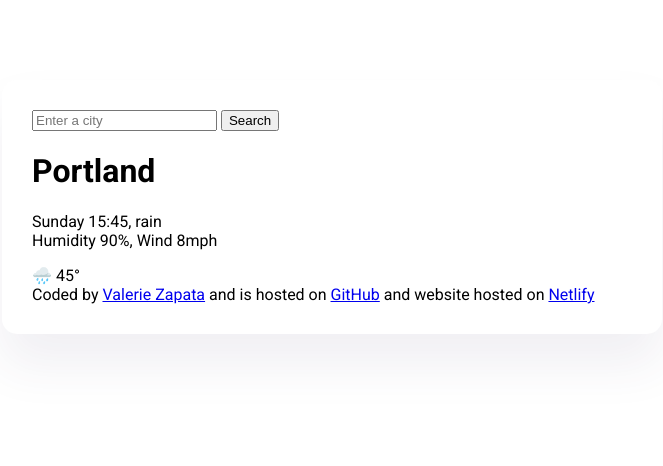
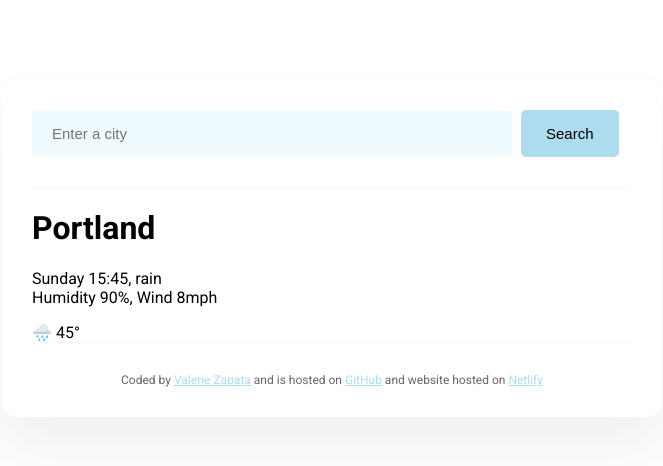
Before and after one commit to vzapata18/Final-weather-app, a plain HTML site: page index.html in a window 1280 px wide. Shown: the whole page, without its empty margins (308-971 px from the left). Drawn offline with Linux system fonts and the light colour scheme.

Commit message:
added search bar classes and style

```diff
--- a/index.css
+++ b/index.css
@@ -1,6 +1,10 @@
 body {
   background-color: white;
   font-family: "Roboto", sans-serif;
+}
+
+a {
+  color: #acdcee;
 }
 
 .weather-app {
@@ -11,3 +15,34 @@ body {
   box-shadow: 0 30px 50px rgba(65, 50, 100, 0.08);
   border-radius: 15px;
 }
+
+header {
+  border-bottom: 1px solid #f0fbff;
+  padding: 0 0 30px 0;
+}
+
+.search-form-input {
+  background-color: #f0fbff;
+  border: none;
+  border-radius: 5px;
+  width: 80%;
+  font-size: 15px;
+  padding: 15px 20px;
+}
+
+.search-form-button {
+  background-color: #acdcee;
+  padding: 15px 25px;
+  border-radius: 5px;
+  border: none;
+  margin-left: 5px;
+  font-size: 15px;
+}
+
+footer {
+  border-top: 1px solid #f0fbff;
+  padding: 30px 0 0;
+  text-align: center;
+  font-size: 12px;
+  color: rgba(0, 0, 0, 0.6);
+}
--- a/index.html
+++ b/index.html
@@ -15,9 +15,14 @@
   <body>
     <div class="weather-app">
       <header>
-        <form>
-          <input type="search" placeholder="Enter a city" required />
-          <input type="submit" value="Search" />
+        <form class="search-form">
+          <input
+            type="search"
+            placeholder="Enter a city"
+            required
+            class="search-form-input"
+          />
+          <input type="submit" value="Search" class="search-form-button" />
         </form>
       </header>
 
```
